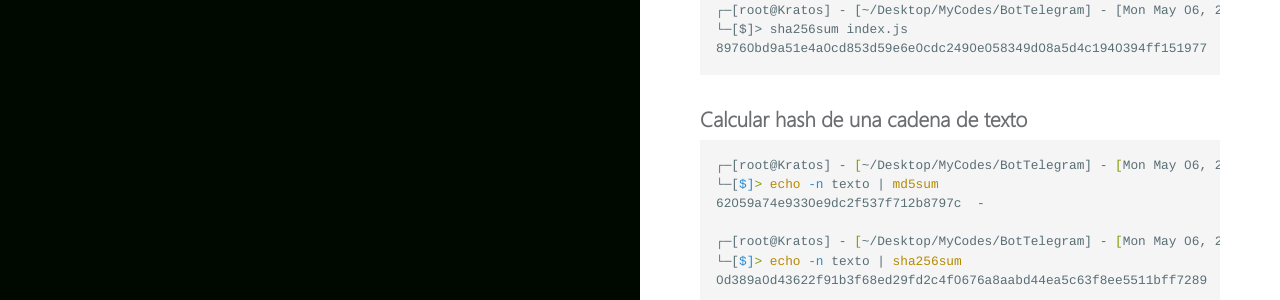
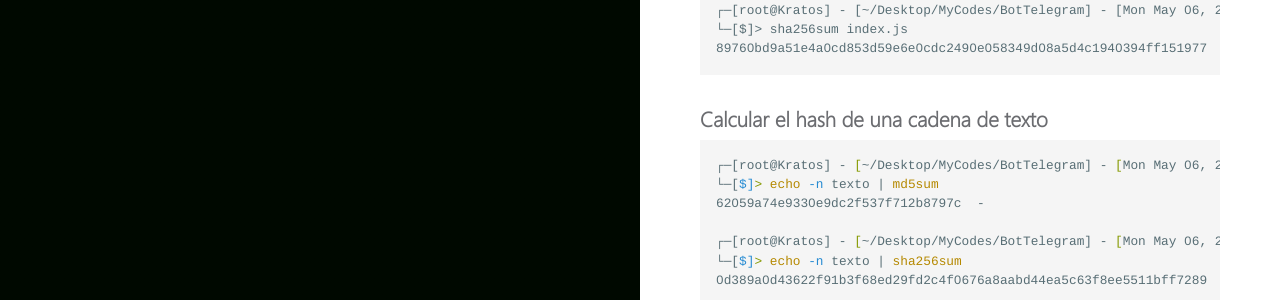
Before and after one commit to HackingProfessional/Security, a Jekyll site: the page built from _posts/2019-05-06-Tutorial-de-Criptografia.md, in a window 1280 px wide. Shown: the part 3955-4255 px from the top of the page. Built offline with Jekyll 4.4.1, drawn with Linux system fonts in a browser that asks for light colours; nearby versions of some CDN libraries.

````diff
--- a/_posts/2019-05-06-Tutorial-de-Criptografia.md
+++ b/_posts/2019-05-06-Tutorial-de-Criptografia.md
@@ -98,7 +98,7 @@ c0bc802345bbaf09d0867eed64c59a99  index.js
 89760bd9a51e4a0cd853d59e6e0cdc2490e058349d08a5d4c1940394ff151977  index.js
 ```
 
-### Calcular hash de una cadena de texto
+### Calcular el hash de una cadena de texto
 
 ```zsh
 ┌─[root@Kratos] - [~/Desktop/MyCodes/BotTelegram] - [Mon May 06, 20:46]
````
